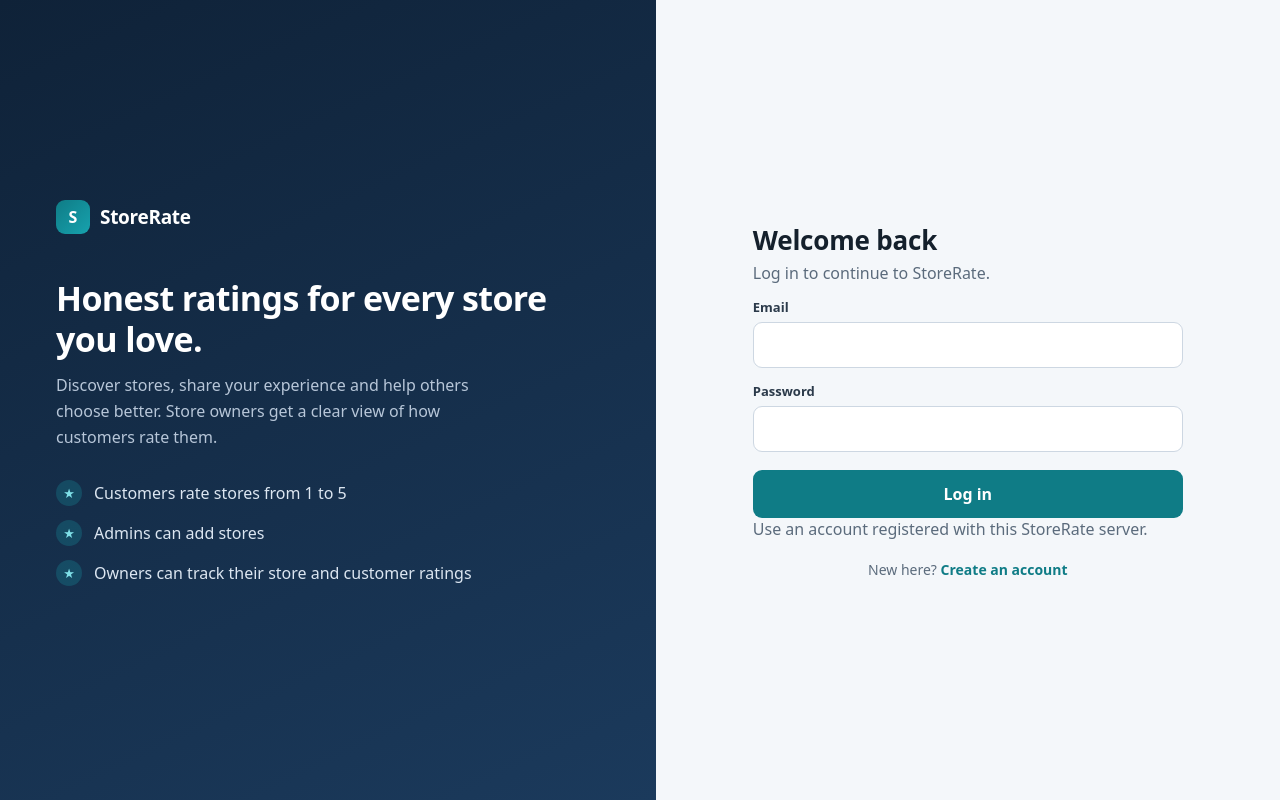
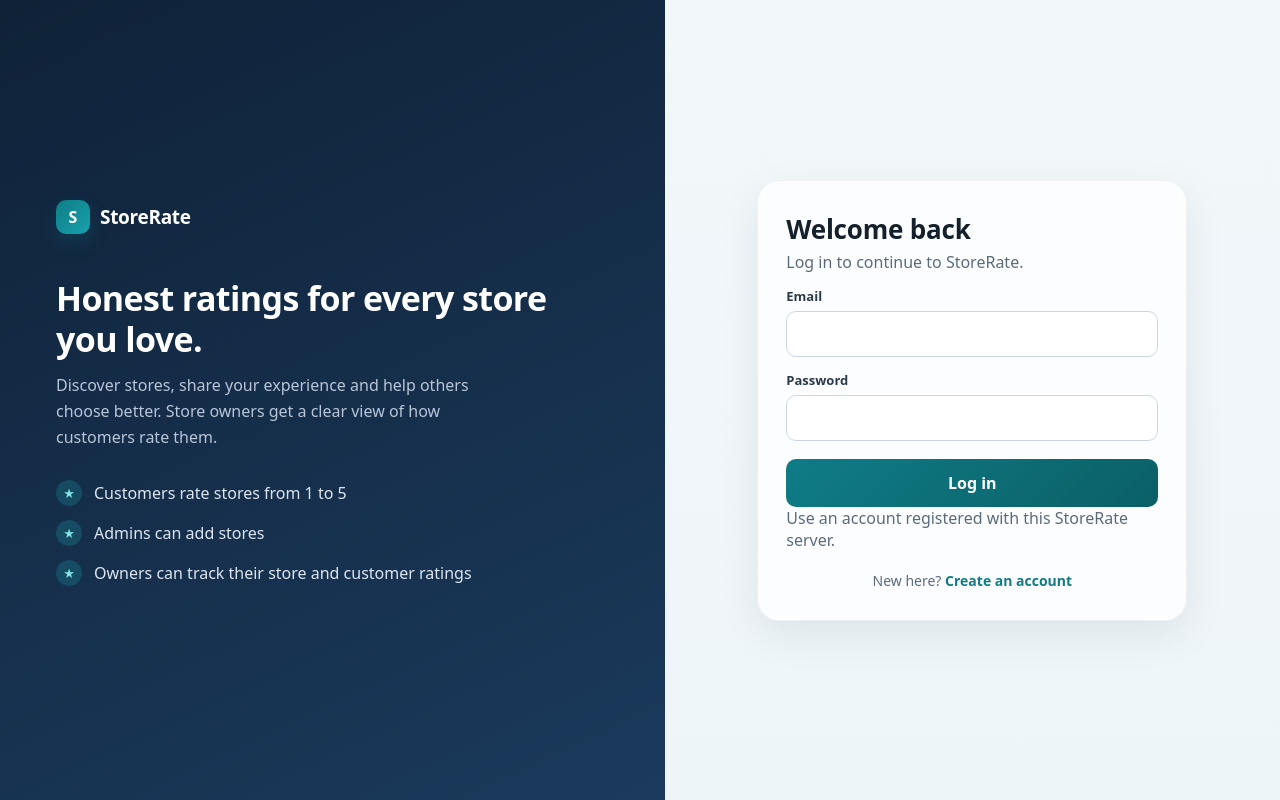
Before and after one commit to Rishabh-Art-coder/StoreRateProject, a React (Vite) app in the folder frontend/: page / in a window 1280 px wide. Built offline with nearby package versions, Linux system fonts and the light colour scheme; no server answers.

Commit message:
change the ui

```diff
--- a/frontend/src/styles.css
+++ b/frontend/src/styles.css
@@ -1,13 +1,13 @@
 :root{--navy:#0F2238;--navy2:#1B3A5C;--teal:#0F7C86;--teal-d:#0B5F67;--teal-l:#E3F4F5;--gold:#E3A008;--bg:#F4F7FA;--card:#fff;--line:#E1E8EF;--text:#14202C;--muted:#5B6B7C;--err:#B42318;--err-bg:#FEF3F2;--ok:#067647;--ok-bg:#ECFDF3;--shadow:0 1px 2px rgba(15,34,56,.06),0 6px 20px rgba(15,34,56,.06)}
 *{box-sizing:border-box}
-body{margin:0;font-family:Manrope,system-ui,sans-serif;background:var(--bg);color:var(--text);-webkit-font-smoothing:antialiased}
+body{margin:0;font-family:Manrope,system-ui,sans-serif;background:radial-gradient(circle at top, #f8fbfd 0%, var(--bg) 42%, #edf3f7 100%);color:var(--text);-webkit-font-smoothing:antialiased}
 button,input,select{font:inherit}
 h2{margin:0 0 6px;font-size:18px;font-weight:800;letter-spacing:-.2px}
 
 /* ---------- header ---------- */
-header{background:var(--navy);color:#fff;display:flex;align-items:center;gap:14px;padding:12px 32px;position:sticky;top:0;z-index:10;box-shadow:0 2px 12px rgba(15,34,56,.25)}
+header{background:linear-gradient(135deg,var(--navy) 0%, #11263d 100%);color:#fff;display:flex;align-items:center;gap:14px;padding:12px 32px;position:sticky;top:0;z-index:10;box-shadow:0 2px 12px rgba(15,34,56,.2)}
 .brand{display:flex;align-items:center;gap:10px;margin-right:auto}
-.logo{width:34px;height:34px;border-radius:9px;background:linear-gradient(135deg,var(--teal),#17A2AE);display:grid;place-items:center;font-weight:800;color:#fff}
+.logo{width:34px;height:34px;border-radius:10px;background:linear-gradient(135deg,var(--teal),#17A2AE);display:grid;place-items:center;font-weight:800;color:#fff;box-shadow:0 8px 18px rgba(15,124,134,.22)}
 .brand h1{font-size:19px;margin:0;font-weight:800;letter-spacing:-.3px}
 .who{display:flex;align-items:center;gap:10px}
 .avatar{width:34px;height:34px;border-radius:50%;background:var(--navy2);border:1px solid #35557A;display:grid;place-items:center;font-weight:800;font-size:14px}
@@ -15,20 +15,22 @@ header{background:var(--navy);color:#fff;display:flex;align-items:center;gap:14p
 
 /* ---------- layout ---------- */
 main{max-width:1120px;margin:0 auto;padding:30px 24px 60px}
-.page-head{margin-bottom:22px}.page-head h2{font-size:24px;margin:0}.page-head p{margin:4px 0 0;color:var(--muted)}
-.card{background:var(--card);border:1px solid var(--line);border-radius:14px;padding:24px;margin-bottom:22px;box-shadow:var(--shadow)}
+.page-head{display:flex;align-items:flex-end;justify-content:space-between;gap:16px;margin-bottom:22px;padding-bottom:10px;border-bottom:1px solid rgba(15,34,56,.08)}
+.page-head h2{font-size:24px;margin:0}.page-head p{margin:4px 0 0;color:var(--muted)}
+.card{background:var(--card);border:1px solid var(--line);border-radius:16px;padding:24px;margin-bottom:22px;box-shadow:var(--shadow);transition:transform .15s ease, box-shadow .15s ease}
+.card:hover{transform:translateY(-1px);box-shadow:0 8px 26px rgba(15,34,56,.08)}
 .card>h2+.empty,.card>h2+p{margin-bottom:14px}
 
 /* ---------- forms ---------- */
 label{display:block;font-size:13px;font-weight:700;margin:14px 0 6px;color:#2B3A4A}
-input,select{width:100%;padding:11px 13px;border:1px solid #CDD7E2;border-radius:9px;background:#fff;color:var(--text);transition:border-color .15s,box-shadow .15s}
+input,select{width:100%;padding:11px 13px;border:1px solid #CDD7E2;border-radius:10px;background:#fff;color:var(--text);transition:border-color .15s,box-shadow .15s}
 input::placeholder{color:#8A99A9}
 input:focus,select:focus{outline:0;border-color:var(--teal);box-shadow:0 0 0 3px rgba(15,124,134,.18)}
-.btn{background:var(--teal);color:#fff;border:0;border-radius:9px;padding:11px 20px;font-weight:700;cursor:pointer;margin-top:18px;transition:background .15s,transform .05s}
-.btn:hover{background:var(--teal-d)}.btn:active{transform:translateY(1px)}
+.btn{background:linear-gradient(135deg,var(--teal) 0%, var(--teal-d) 100%);color:#fff;border:0;border-radius:10px;padding:11px 20px;font-weight:700;cursor:pointer;margin-top:18px;transition:transform .12s ease, box-shadow .12s ease, opacity .15s ease}
+.btn:hover{box-shadow:0 10px 20px rgba(15,124,134,.24)}.btn:active{transform:translateY(1px)}
 .btn:disabled{opacity:.65;cursor:wait}
 .btn:focus-visible,.tab:focus-visible,.star:focus-visible,.link:focus-visible{outline:2px solid var(--teal);outline-offset:2px}
-.btn.ghost{background:transparent;border:1px solid #3A5779;margin:0;padding:8px 16px;color:#fff}.btn.ghost:hover{background:var(--navy2)}
+.btn.ghost{background:transparent;border:1px solid rgba(255,255,255,.22);margin:0;padding:8px 16px;color:#fff}.btn.ghost:hover{background:rgba(255,255,255,.06)}
 .link{background:none;border:0;color:var(--teal);cursor:pointer;font-weight:700;padding:0}.link:hover{text-decoration:underline}
 .err,.ok{font-size:13px;margin-top:14px;padding:10px 12px;border-radius:8px;font-weight:500}
 .err{color:var(--err);background:var(--err-bg);border:1px solid #FDD8D3}.ok{color:var(--ok);background:var(--ok-bg);border:1px solid #BFEBD3}
@@ -36,7 +38,7 @@ input:focus,select:focus{outline:0;border-color:var(--teal);box-shadow:0 0 0 3px
 .filters{display:grid;grid-template-columns:repeat(auto-fit,minmax(170px,1fr));gap:10px;margin:6px 0 16px}
 
 /* ---------- login / signup ---------- */
-.auth-wrap{min-height:100vh;display:grid;grid-template-columns:1.05fr 1fr}
+.auth-wrap{min-height:100vh;display:grid;grid-template-columns:1.08fr 1fr;align-items:stretch;background:linear-gradient(180deg,#f2f7fa 0%,#eef5f8 100%)}
 .auth-brand{background:linear-gradient(155deg,var(--navy) 0%,var(--navy2) 100%);color:#fff;padding:56px 56px;display:flex;flex-direction:column;justify-content:center}
 .auth-brand .brand{margin:0 0 44px}
 .auth-brand h2{font-size:34px;line-height:1.2;font-weight:800;margin:0 0 14px;letter-spacing:-.6px}
@@ -45,7 +47,7 @@ input:focus,select:focus{outline:0;border-color:var(--teal);box-shadow:0 0 0 3px
 .auth-brand ul{padding:0;margin:0}
 .auth-brand li span{width:26px;height:26px;border-radius:50%;background:rgba(23,162,174,.25);color:#7FE0E8;display:grid;place-items:center;font-size:13px;flex:none}
 .auth-form{display:grid;place-items:center;padding:32px 24px}
-.auth-card{width:100%;max-width:430px}
+.auth-card{width:100%;max-width:430px;background:rgba(255,255,255,.8);border:1px solid rgba(15,34,56,.06);border-radius:22px;padding:30px 28px;box-shadow:0 14px 40px rgba(15,34,56,.08);backdrop-filter:blur(4px)}
 .auth-card h2{font-size:26px;margin-bottom:4px}.auth-card .sub{color:var(--muted);margin:0 0 8px}
 .auth-card .btn{width:100%;padding:13px}
 .switch{text-align:center;margin:20px 0 0;color:var(--muted);font-size:14px}
@@ -84,4 +86,4 @@ tbody tr:last-child td{border-bottom:0}tbody tr:hover{background:#F8FBFD}
 .detail{margin-top:18px;padding:20px;background:#F6F9FC;border:1px solid var(--line);border-radius:12px;line-height:1.7}
 .detail h2{margin-bottom:6px}
 
-@media(max-width:860px){.auth-wrap{grid-template-columns:1fr}.auth-brand{display:none}header{padding:12px 16px}.who div{display:none}main{padding:20px 14px 50px}}
+@media(max-width:720px){.auth-wrap{grid-template-columns:1fr}.auth-brand{display:none}header{padding:12px 16px}.who div{display:none}main{padding:20px 14px 50px}}
```
